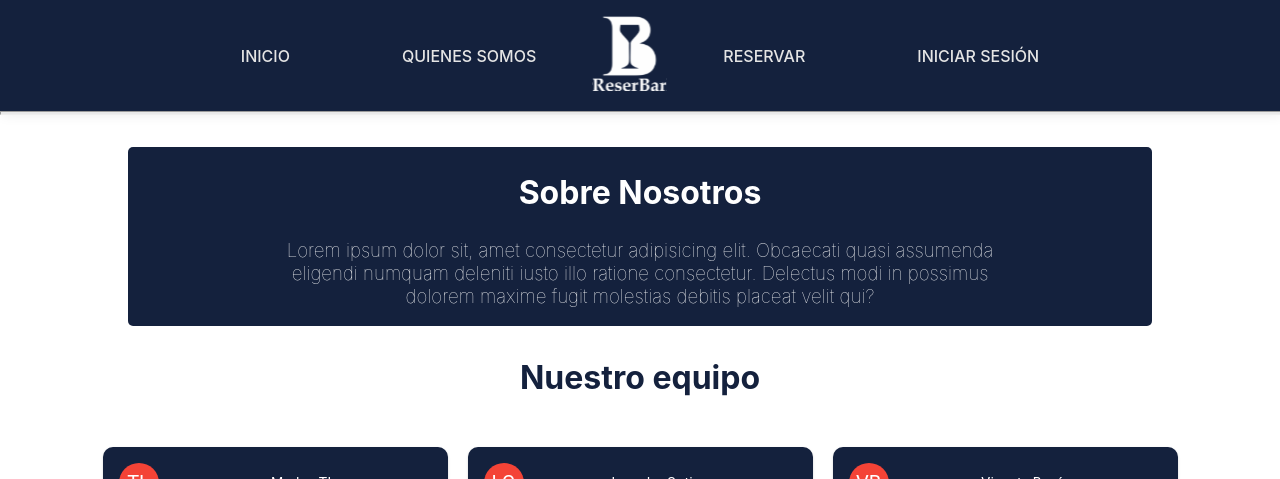
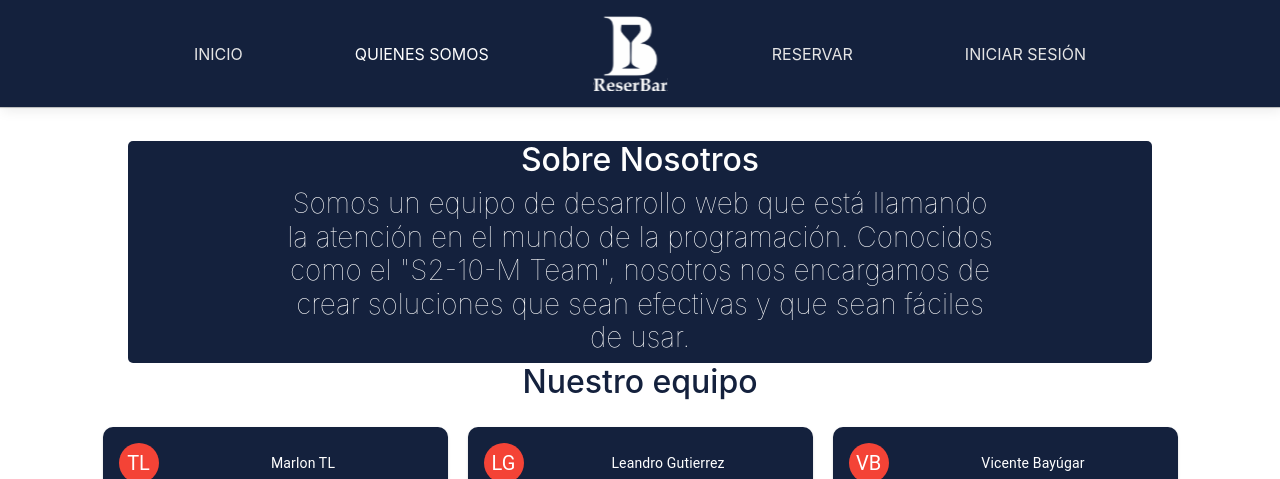
Before and after one commit to No-Country/S2-10-reserBar, a React (Vite) app in the folder app/: page /about in a window 1280 px wide. Shown: the top 479 px of the page. Built offline with nearby package versions, Linux system fonts and the light colour scheme.

Commit message:
Navbar responsive

```diff
--- a/app/index.html
+++ b/app/index.html
@@ -1,13 +1,23 @@
 <!DOCTYPE html>
 <html lang="en">
+
   <head>
     <meta charset="UTF-8" />
     <link rel="icon" type="image/svg+xml" href="/src/favicon.svg" />
     <meta name="viewport" content="width=device-width, initial-scale=1.0" />
     <title>ReserBar</title>
+    <!-- CSS only -->
+    <link href="https://cdn.jsdelivr.net/npm/bootstrap@5.2.0-beta1/dist/css/bootstrap.min.css" rel="stylesheet"
+      integrity="sha384-0evHe/X+R7YkIZDRvuzKMRqM+OrBnVFBL6DOitfPri4tjfHxaWutUpFmBp4vmVor" crossorigin="anonymous">
   </head>
+
   <body>
     <div id="root"></div>
     <script type="module" src="/src/main.jsx"></script>
+    <!-- JavaScript Bundle with Popper -->
+    <script src="https://cdn.jsdelivr.net/npm/bootstrap@5.2.0-beta1/dist/js/bootstrap.bundle.min.js"
+      integrity="sha384-pprn3073KE6tl6bjs2QrFaJGz5/SUsLqktiwsUTF55Jfv3qYSDhgCecCxMW52nD2"
+      crossorigin="anonymous"></script>
   </body>
+
 </html>
--- a/app/src/components/AboutUs/AboutUs.jsx
+++ b/app/src/components/AboutUs/AboutUs.jsx
@@ -8,10 +8,9 @@ const Datos = [
         initials: "TL",
         name: "Marlon TL",
         stack: "Team Leader",
-    paragraph1: "",
-    paragraph2: "",
-    paragraph3: "",
-    paragraph4: "",
+        paragraph1:
+            "Antes de elegir a Frodo, Marlon fué la primera opción para llevar el anillo a Mordor.",
+
         Fotography:
             "https://ca.slack-edge.com/T032Y55Q6VC-U033QG3RU1F-1e2fb8078ce2-512",
     },
@@ -20,10 +19,8 @@ const Datos = [
         initials: "LG",
         name: "Leandro Gutierrez",
         stack: "Full stack Developer",
-    paragraph1: "",
-    paragraph2: "",
-    paragraph3: "",
-    paragraph4: "",
+        paragraph1: "Primero Lele, después Messi, Maradona y Pelé",
+
         Fotography:
             "https://ca.slack-edge.com/T032Y55Q6VC-U033QG3RU1F-1e2fb8078ce2-512",
     },
@@ -32,10 +29,8 @@ const Datos = [
         initials: "VB",
         name: "Vicente Bayúgar",
         stack: "Full stack developer",
-    paragraph1: "",
-    paragraph2: "",
-    paragraph3: "",
-    paragraph4: "",
+        paragraph1: "Este niño que nació adulto es un Master Front Racer IV",
+
         Fotography:
             "https://ca.slack-edge.com/T032Y55Q6VC-U033QG3RU1F-1e2fb8078ce2-512",
     },
@@ -44,10 +39,9 @@ const Datos = [
         initials: "EB",
         name: "Esneider Barrera",
         stack: "Full stack developer",
-    paragraph1: "",
-    paragraph2: "",
-    paragraph3: "",
-    paragraph4: "",
+        paragraph1:
+            "En colombia hay proyecto de ley para incluir en la bandera la imagen de una persona que se llama Esneider Barrera",
+
         Fotography:
             "https://ca.slack-edge.com/T032Y55Q6VC-U033QG3RU1F-1e2fb8078ce2-512",
     },
@@ -56,10 +50,9 @@ const Datos = [
         initials: "AR",
         name: "Andres Rubio",
         stack: "Full stack developer",
-    paragraph1: "",
-    paragraph2: "",
-    paragraph3: "",
-    paragraph4: "",
+        paragraph1:
+            "Cuando las dudas se acercan a la realidad, el hombre que las resuelve es Andres Rubio",
+
         Fotography:
             "https://ca.slack-edge.com/T032Y55Q6VC-U033QG3RU1F-1e2fb8078ce2-512",
     },
@@ -70,10 +63,8 @@ const Datos = [
         name: "Pablo Vieyra",
         stack: "Full stack developer",
         paragraph1:
-      "Lorem ipsum dolor sit, amet consectetur adipisicing elit. Obcaecati    quasi assumenda eligendi numquam deleniti iusto illo ratione    consectetur. Delectus modi possimus dolorem maxime fugit    molestias debitis placeat velit qui",
-    paragraph2: "",
-    paragraph3: "",
-    paragraph4: "",
+            "A veces los problemas no se resuelven con varias soluciones, pero todas tienen el mismo nombre: Pablo Vieyra",
+
         Fotography:
             "https://ca.slack-edge.com/T032Y55Q6VC-U033QG3RU1F-1e2fb8078ce2-512",
     },
@@ -87,10 +78,9 @@ const AboutUs = () => {
                     <h2 className="TitleAbout">Sobre Nosotros</h2>
                     <h3 className="ContenidoAbout">
                         {" "}
-            Lorem ipsum dolor sit, amet consectetur adipisicing elit. Obcaecati
-            quasi assumenda eligendi numquam deleniti iusto illo ratione
-            consectetur. Delectus modi in possimus dolorem maxime fugit
-            molestias debitis placeat velit qui?
+                        Somos un equipo de desarrollo web que está llamando la atención en el mundo de la programación.
+                        Conocidos como el "S2-10-M Team", nosotros nos encargamos de crear soluciones que sean efectivas y que sean fáciles de usar.
+
                     </h3>
                 </div>
             </section>
--- a/app/src/components/AboutUs/CardStaff.jsx
+++ b/app/src/components/AboutUs/CardStaff.jsx
@@ -74,9 +74,7 @@ export default function CardStaff({ Date1 }) {
         <CardContent>
           <Typography paragraph>Datos a destacar:</Typography>
           <Typography paragraph>{Date1.paragraph1}</Typography>
-          <Typography paragraph>{Date1.paragraph2}</Typography>
-          <Typography paragraph>{Date1.paragraph3}</Typography>
-          <Typography paragraph>{Date1.paragraph4}</Typography>
+
         </CardContent>
       </Collapse>
     </Card>
--- a/app/src/components/Layout/Layout.jsx
+++ b/app/src/components/Layout/Layout.jsx
@@ -1,7 +1,8 @@
 import React from "react";
 import { Outlet } from "react-router-dom";
-import NavBar from "../NavBar/NavBar";
+// import NavBar from "../NavBar/NavBar";
 import Footer from "../Footer/Footer";
+import NavBoots from "../NavBar/NavBoots";
 
 const Layout = () => {
   return (
@@ -14,7 +15,8 @@ const Layout = () => {
 
       }}
     >
-      <NavBar />
+      {/* <NavBar /> */}
+      <NavBoots />
       <section>
         <Outlet />
       </section>
--- a/app/src/components/NavBar/NavBar.css
+++ b/app/src/components/NavBar/NavBar.css
@@ -1,84 +1,121 @@
-.navbar{
+.navbar {
     display: flex;
     flex-direction: row;
     flex-wrap: wrap;
     align-items: center;
     justify-content: space-around;
     width: 100%;
-    background: #14213D;
+    background: #14213d !important;
     box-shadow: 2px 4px 12px rgb(0 0 0 / 8%);
 }
 
-.navLinks{
+.navLinks {
     display: flex;
     flex-direction: row;
     align-items: center;
     justify-content: space-evenly;
     padding: 0;
 }
+button.navbar-toggler {
+    color: white !important;
+}
 
-.navLink{
+.navLink {
     /* margin-right: 0.5rem; */
     text-decoration: none;
     color: black;
-    padding: 4px 8px;
+    /* padding: 4px 8px; */
     border-radius: 10px;
 }
-
-.navLink:hover{
+.navbar-nav .nav-link.active {
+    color: white;
+}
+.nav-link.active:hover {
     background-color: #1e2e4e;
+    color: white;
+}
+.navLink:hover {
+    background-color: #1e2e4e;
+    color: white !important;
 }
 
-li{
+li {
     list-style: none;
     margin-left: 3rem;
     margin-right: 3rem;
 }
 
-a{
+a {
     text-decoration: none;
     color: black;
 }
 
-h1{
+h1 {
     text-decoration: none;
     color: black;
 }
 
-.negrita{
-    font-weight: 500;
+.negrita {
+    /* font-weight: 500; */
     color: #e5e5e5;
 }
 
-.Logo{
+.Logo {
     color: #e5e5e5;
 }
 
-hr{
+hr {
     margin: 0;
     width: 100%;
     height: 0.1rem;
     background-color: #e9e9e9;
 }
 
-.logoRBCelu{
+.logoRBCelu {
     display: none;
 }
+.logoBootSmall {
+    display: none;
+}
+.navbar-expand-lg .navbar-nav {
+    flex-direction: row;
+    align-items: center;
+}
+.navbar-expand-lg .navbar-collapse {
+    justify-content: center;
+}
 
-@media (max-width: 976px) {
-    .navLinks {
-      flex-direction: column;
-      align-items: flex-end;
+@media (max-width: 991px) {
+
+
+
+        .navLinks {
+        justify-content: flex-end;
+        flex-direction: column;
+        align-items: flex-end;
     }
-    .logoRB{
+    .logoRB {
         display: none;
     }
-    .logoRBCelu{
+    .logoRBCelu {
         display: block;
         margin-left: 1rem;
     }
-    li{
-
+    li {
         margin-right: 1rem;
     }
-  }
+    .logoBoot {
+        display: none;
+    }
+    .logoBootSmall {
+        display: block;
+        margin-left: 0.5rem;
+    }
+    .botonMargin {
+        margin-right: 0.5rem;
+    }
+    .navbar-expand-lg .navbar-nav {
+        flex-direction: column;
+        align-items: center;
+    }
+}
--- /dev/null
+++ b/app/src/components/NavBar/NavBoots.jsx
@@ -0,0 +1,119 @@
+import React, { useEffect, useState } from "react";
+import { NavLink } from "react-router-dom";
+import "./NavBar.css";
+import logo from "../../assets/logo.svg";
+import { useSelector } from "react-redux";
+
+const NavBoots = () => {
+    const barData = useSelector((state) => state.user.data);
+
+    const tokenUsuario = useSelector((state) => state.user.token);
+
+    return (
+        <>
+            <nav className="navbar navbar-expand-lg navbar-dark bg-dark">
+                <div className="container-fluid">
+                    <a
+                        href="#!"
+                        className="navbar-brand logoBootSmall "
+                        data-bs-toggle="collapse"
+                        data-bs-target="#navbarNavDropdown"
+                        aria-controls="navbarNavDropdown"
+                        aria-expanded="true"
+                        aria-label="Toggle navigation"
+                    >
+                        <img
+                            className=" logoRB logoBootSmall "
+                            src={logo}
+                            alt="logo"
+                            width={35}
+                            height={35}
+                        />
+                    </a>
+                    <button
+                        className="navbar-toggler botonMargin"
+                        type="button"
+                        data-bs-toggle="collapse"
+                        data-bs-target="#navbarNavDropdown"
+                        aria-controls="navbarNavDropdown"
+                        aria-expanded="false"
+                        aria-label="Toggle navigation"
+                    >
+                        <span className="navbar-toggler-icon"></span>
+                    </button>
+
+                    <div
+                        className="collapse navbar-collapse my-2 "
+                        id="navbarNavDropdown"
+                    >
+                        <ul className="navbar-nav d-flex justify-content-between  ">
+                            <li className="nav-item">
+                                <NavLink
+                                    to="/"
+                                    className="nav-link navLink negrita"
+                                >
+                                    INICIO
+                                </NavLink>
+                            </li>
+                            <li className="nav-item">
+                                <NavLink
+                                    to="/about"
+                                    className="nav-link navLink negrita"
+                                >
+                                    QUIENES SOMOS
+                                </NavLink>
+                            </li>
+                            <li className="nav-item">
+                                <NavLink to="/" className="logoRB logoBoot">
+                                    <img
+                                        src={logo}
+                                        alt="logo"
+                                        width={75}
+                                        height={75}
+                                    />
+                                </NavLink>
+                            </li>
+                            <li className="nav-item">
+                                <NavLink
+                                    to="/reservar"
+                                    className="nav-link navLink negrita"
+                                >
+                                    RESERVAR
+                                </NavLink>
+                            </li>
+                            <li className="nav-item">
+                                {tokenUsuario ? (
+                                    barData.location ? (
+                                        <NavLink
+                                            to={`/dashboard/${barData._id}`}
+                                            className="nav-link navLink negrita"
+                                        >
+                                            {barData.name.toUpperCase()}
+                                        </NavLink>
+                                    ) : (
+                                        <NavLink
+                                            to="/user"
+                                            className="nav-link navLink negrita"
+                                        >
+                                            {barData.name.toUpperCase()}
+                                        </NavLink>
+                                    )
+                                ) : (
+                                    <NavLink
+                                        to="/login"
+                                        className="nav-link navLink negrita"
+                                    >
+                                        INICIAR SESIÓN
+                                    </NavLink>
+                                )}
+                            </li>
+                        </ul>
+                    </div>
+                </div>
+            </nav>
+            <hr></hr>
+        </>
+    );
+};
+
+export default NavBoots;
```
Also changed, not shown: app/src/components/Footer/Footer.css (+8 -0 lines). Lines whose indentation alone changed are shown as unchanged.
